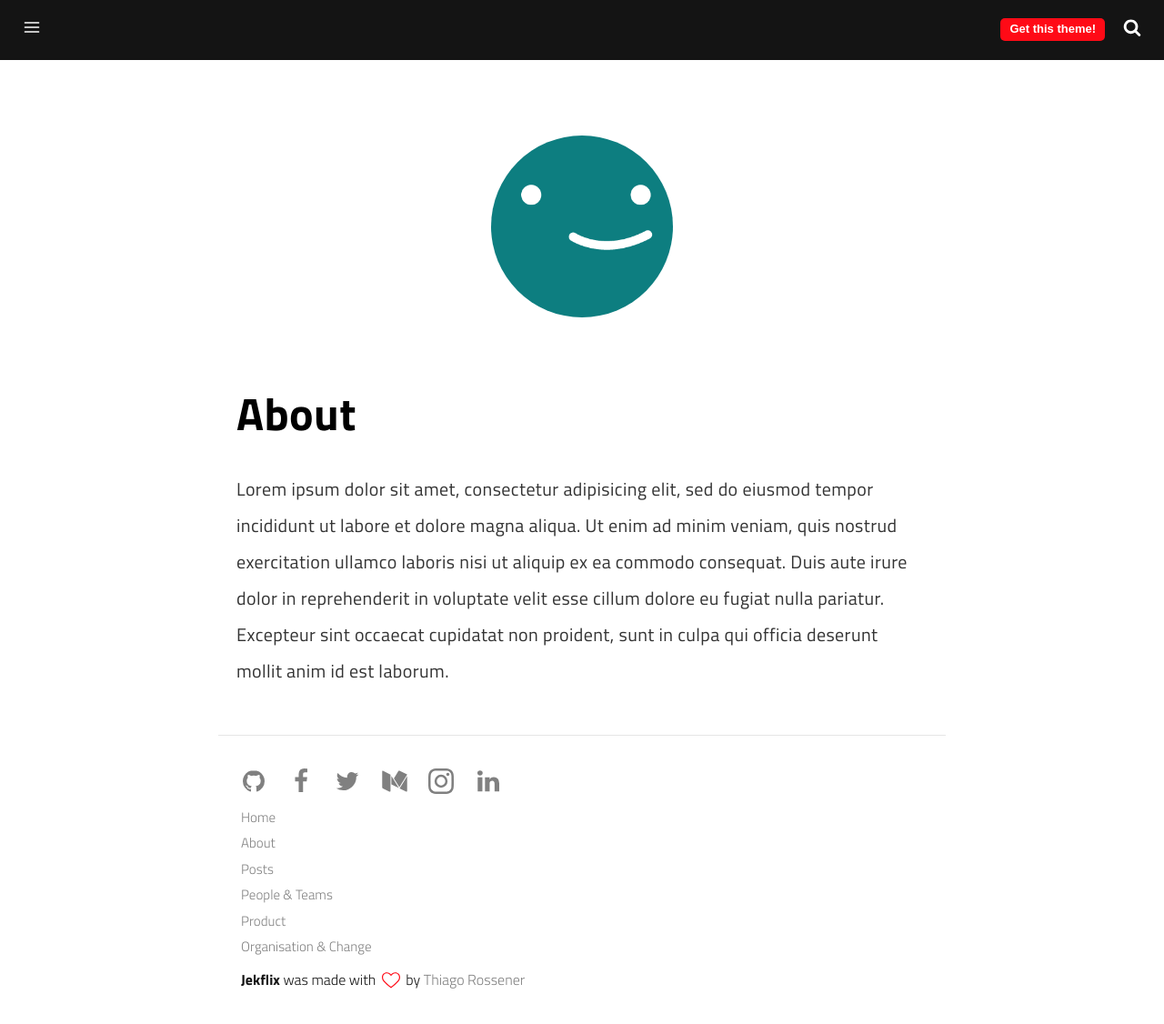
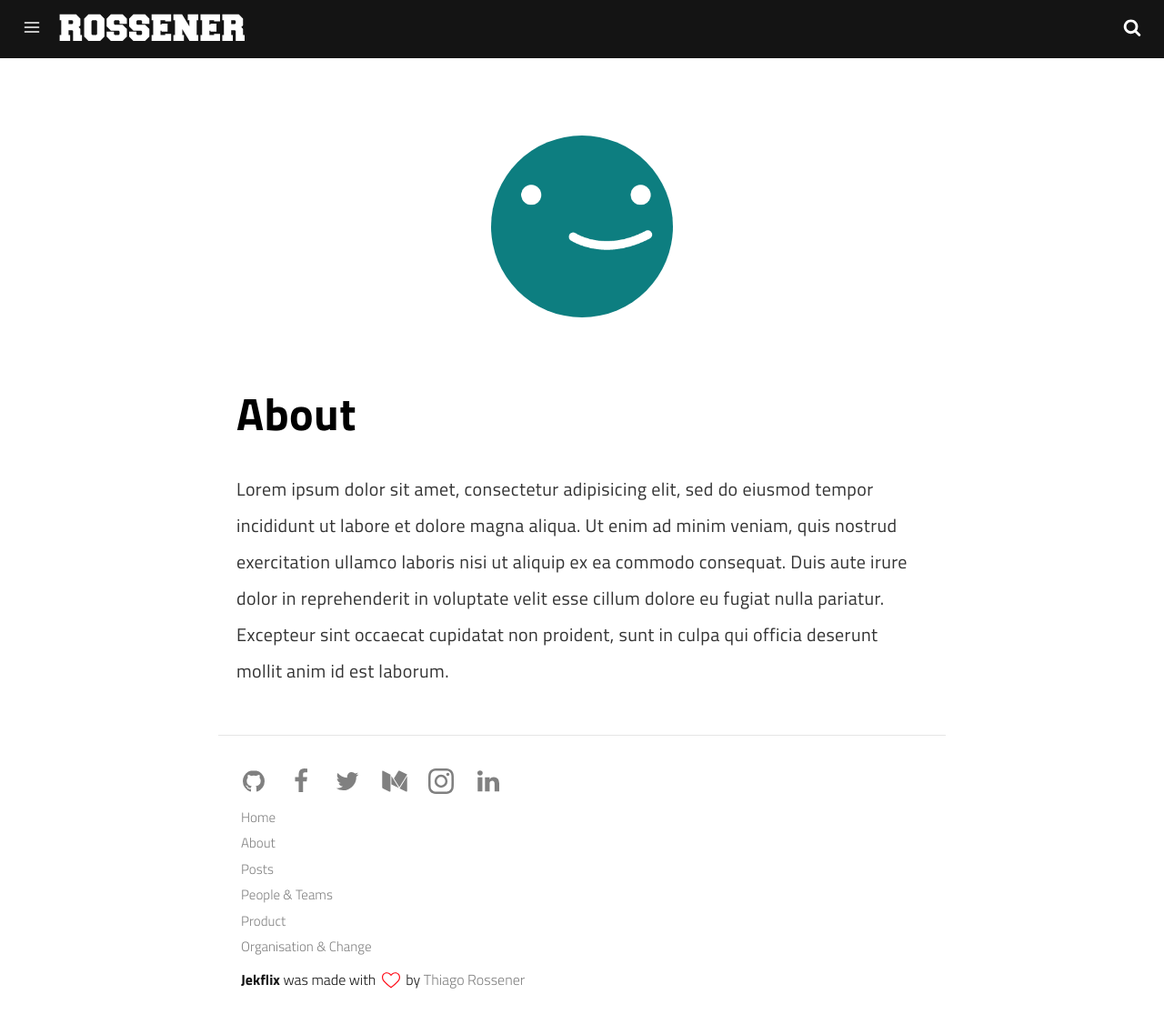
Before and after one commit to IamJackReed/one, a Jekyll site: the page built from pages/about.md, in a window 1280 px wide and 1126 px high. Shown: the whole window at 91% size. Built offline with Jekyll 4.4.1, drawn with Linux system fonts in a browser that asks for light colours; a script that is not in the unit is left out.

Commit message:
Update _config.yml

```diff
--- a/_config.yml
+++ b/_config.yml
@@ -67,8 +67,8 @@ collections:
   authors:
     output: true
 paginate_path: "/page/:num/"
-show_get_theme_btn: true
-use_logo: false
+show_get_theme_btn: false
+use_logo: true
 
 # Content paginator
 paginate_content:
```
